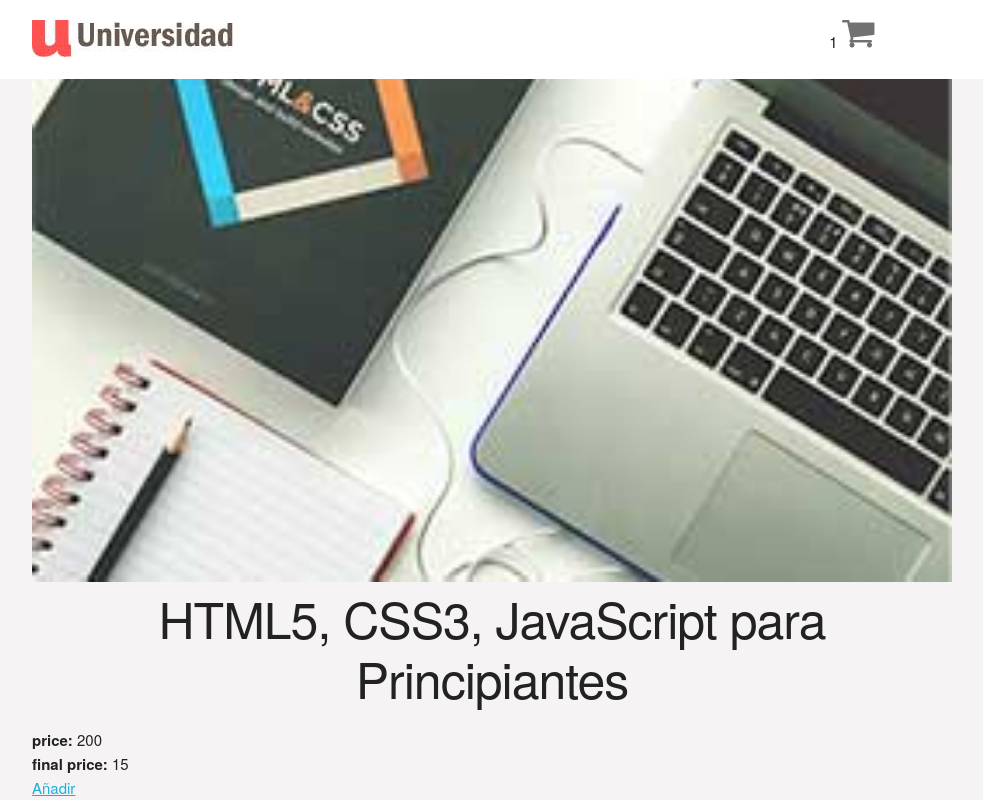
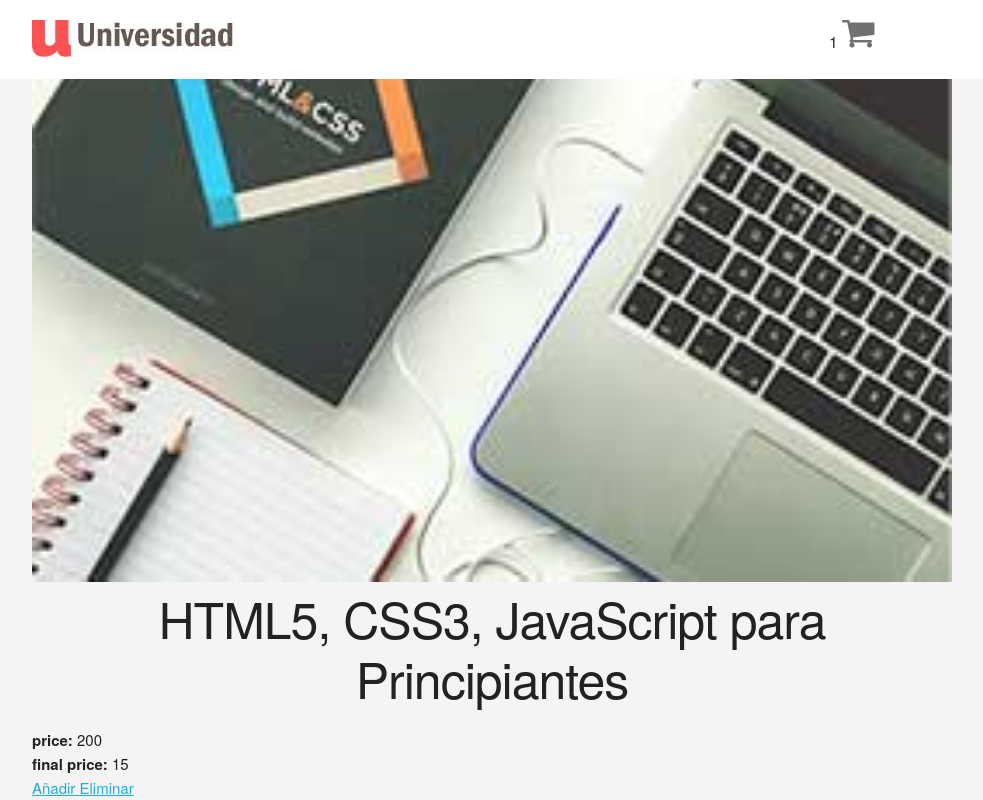
Before and after one commit to lopollodesign/prueba-vue, a Vue app: page /course/1 in a window 1280 px wide. Both pictures are taken after a click on the link "Añadir". Shown: the part 104-904 px from the top of the page, without its empty margins (148-1131 px from the left). Built offline with nearby package versions, Linux system fonts and the light colour scheme; what vue-chartkick would draw is missing.

Commit message:
Eliminar curso desde su detalle si esta en el cart

```diff
--- a/src/views/Course.vue
+++ b/src/views/Course.vue
@@ -12,6 +12,9 @@
       <div>
         <a href="#" @click.prevent="addToCart(course)">
           Añadir
+        </a>
+        <a href="#" @click.prevent="deleteFromCart(course.id)" v-if="addedToCart">
+          Eliminar
         </a>
       </div>
     </div>
@@ -33,13 +36,16 @@ export default {
     }
   },
   computed: {
-    ...mapGetters(['list']),
+    ...mapGetters(['list', 'cart']),
+    addedToCart() {
+      return this.cart.some(c => c.id === this.course.id)
+    }
   },
   methods: {
     getCourse(id) {
       return this.list.find(c => c.id === id)
     },
-    ...mapActions(['addToCart'])
+    ...mapActions(['addToCart', 'deleteFromCart'])
   },
   created() {
     const id = Number.parseInt(this.$route.params.id, 10)
```
